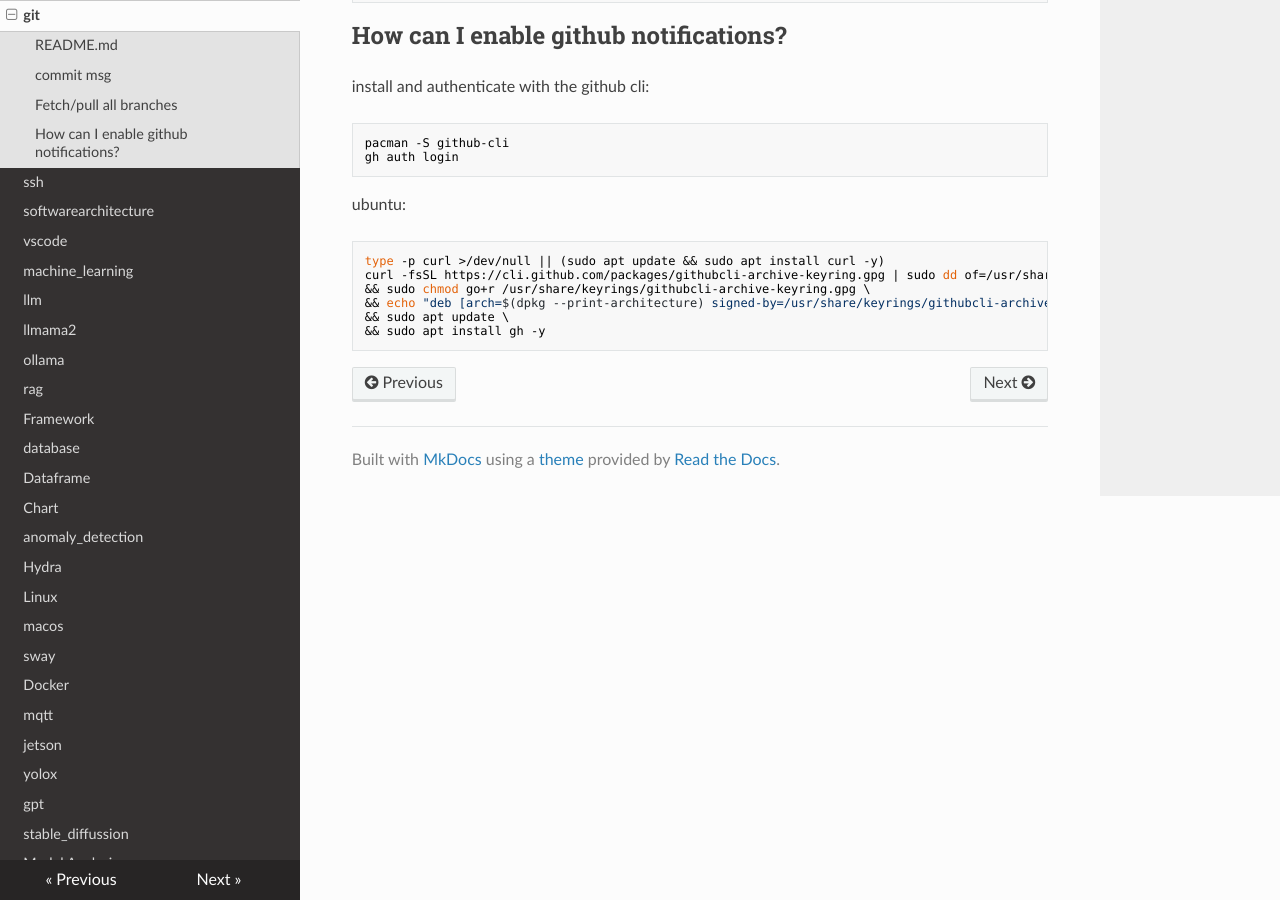
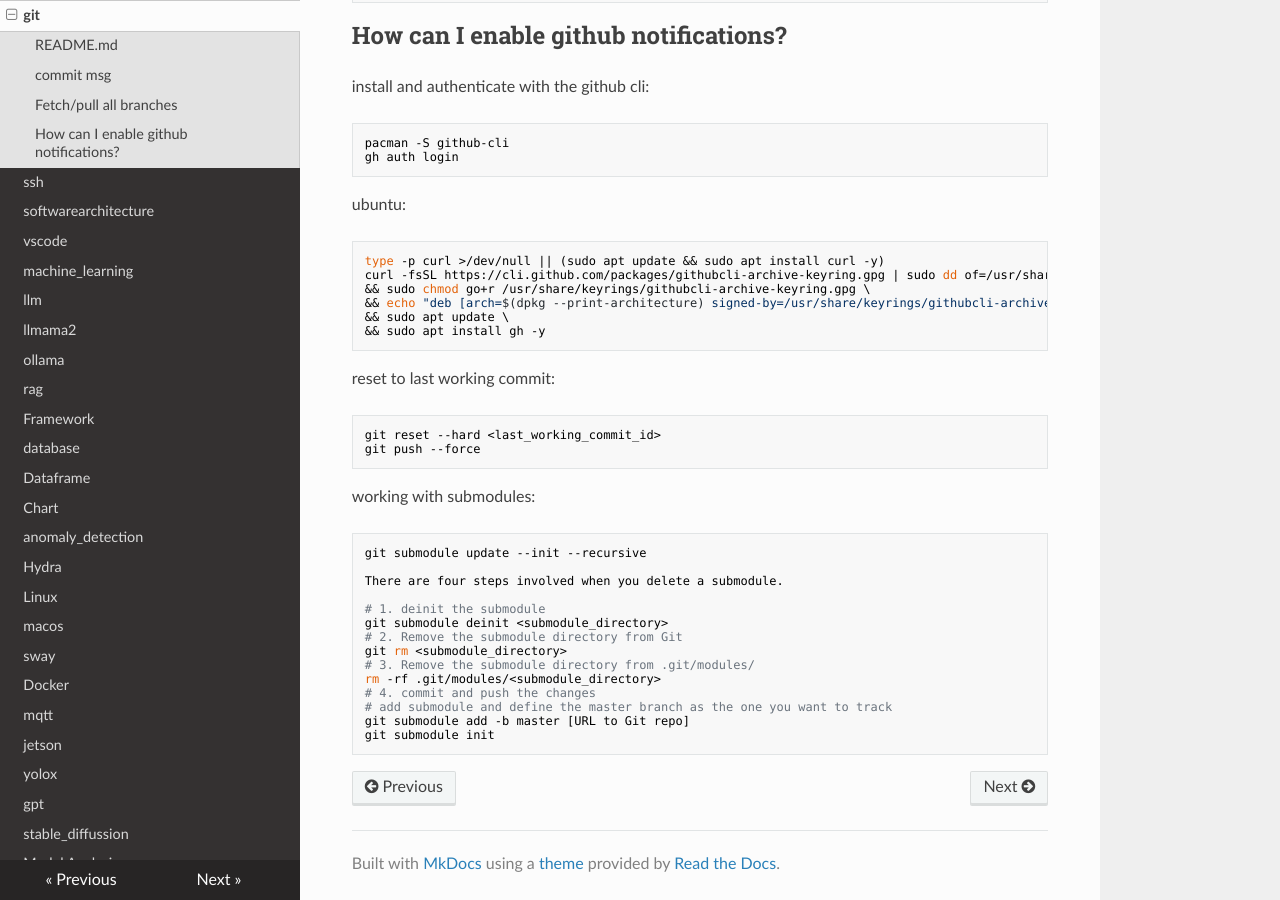
Before and after one commit to furyhawk/124c41, an MkDocs documentation site: the page built from docs/git.md, in a window 1280 px wide and 900 px high, scrolled down 767 px. Built offline with MkDocs 1.6.1, drawn with Linux system fonts in a browser that asks for light colours; nearby versions of some CDN libraries.

Commit message:
Update git.md with instructions for working with submodules

````diff
--- a/docs/git.md
+++ b/docs/git.md
@@ -47,3 +47,27 @@ curl -fsSL https://cli.github.com/packages/githubcli-archive-keyring.gpg | sudo
 && sudo apt update \
 && sudo apt install gh -y
 ```
+
+reset to last working commit:
+```sh
+git reset --hard <last_working_commit_id>
+git push --force
+```
+
+working with submodules:
+```sh
+git submodule update --init --recursive
+
+There are four steps involved when you delete a submodule.
+
+# 1. deinit the submodule
+git submodule deinit <submodule_directory>
+# 2. Remove the submodule directory from Git
+git rm <submodule_directory>
+# 3. Remove the submodule directory from .git/modules/
+rm -rf .git/modules/<submodule_directory>
+# 4. commit and push the changes
+# add submodule and define the master branch as the one you want to track
+git submodule add -b master [URL to Git repo]
+git submodule init
+```
````
